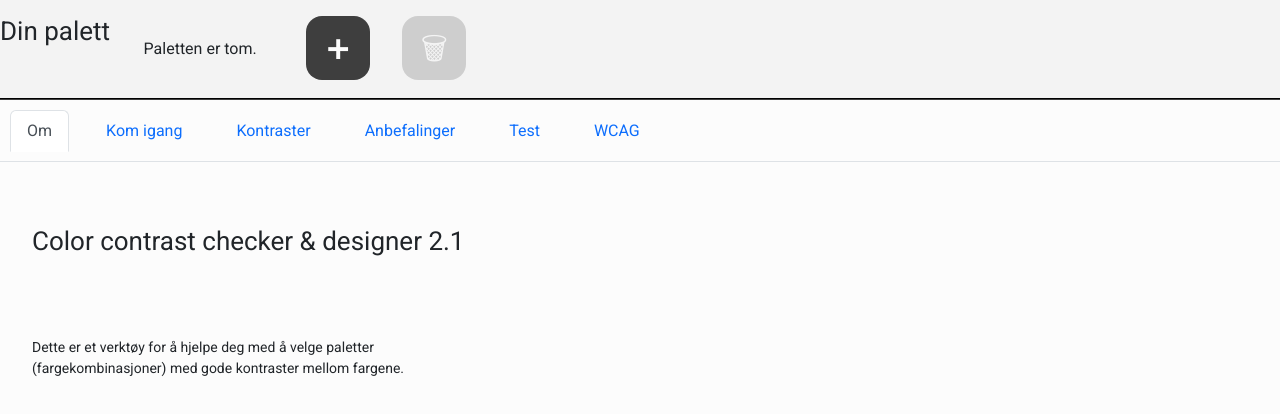
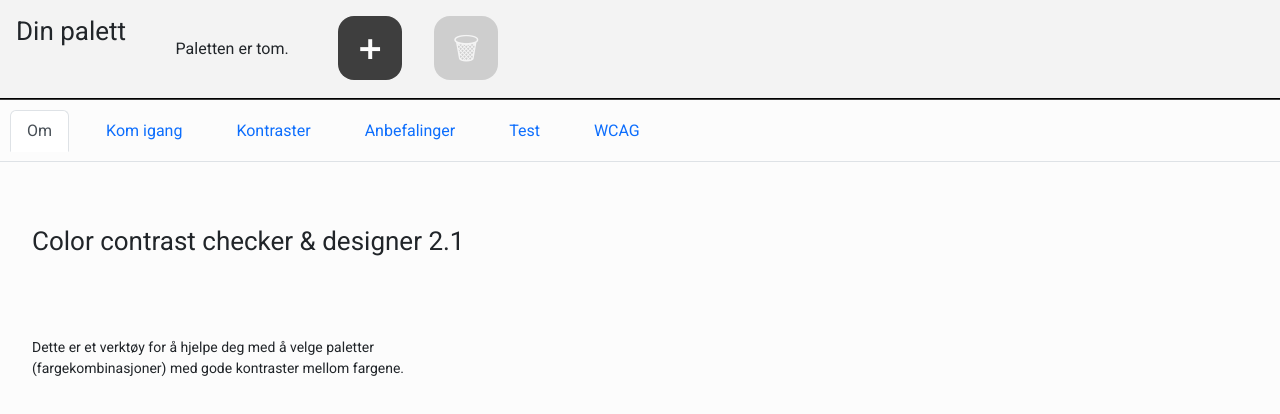
Before and after one commit to NorskRegnesentral/ccc21, a React (Create React App) app: page / in a window 1280 px wide. Shown: the top 414 px of the page. Built offline with nearby package versions, Linux system fonts and the light colour scheme.

Commit message:
fixed headings

```diff
--- a/src/components/myColors/myColors.css
+++ b/src/components/myColors/myColors.css
@@ -88,8 +88,11 @@
 }
 
 h1 {
-    margin: 1rem 0;
-    text-align: center;
+  margin: 1rem 0;
+}
+.colorBar h1 {
+  margin: 1rem;
+  text-align: center;
 }
 
 .my-color-list-item {
```
